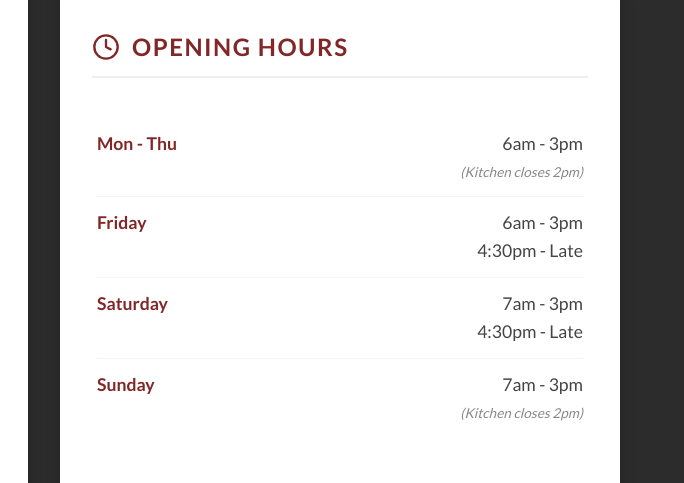
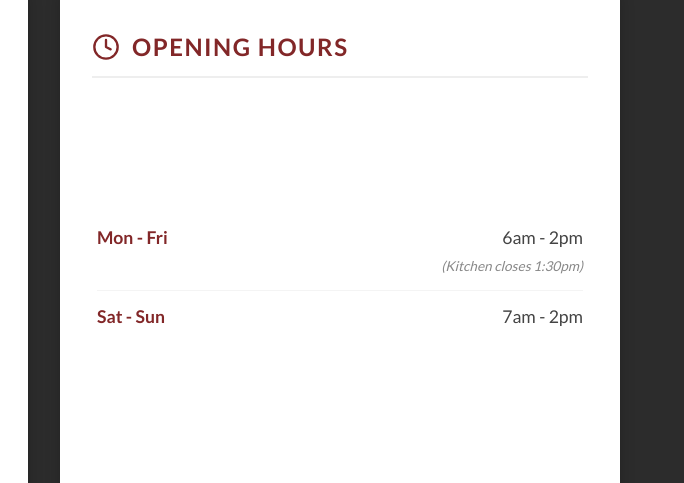
Before and after one commit to bcsamh/Bobby-s-New-Farm, a plain HTML site: page index.html in a window 1280 px wide. Shown: the part 840-1323 px from the top of the page, 596-1280 px from the left. Drawn offline with Linux system fonts and the light colour scheme.

Commit message:
Update opening hours from Mon-Thu to Mon-Fri

```diff
--- a/index.html
+++ b/index.html
@@ -535,31 +535,16 @@
                 </h3>
                 <div class="hours-container">
                     <div class="hours-row">
-                        <span class="hours-day">Mon - Thu</span>
+                        <span class="hours-day">Mon - Fri</span>
                         <div class="hours-time">
-                            6am - 3pm
-                            <span class="kitchen-note">(Kitchen closes 2pm)</span>
+                            6am - 2pm
+                            <span class="kitchen-note">(Kitchen closes 1:30pm)</span>
                         </div>
                     </div>
                     <div class="hours-row">
-                        <span class="hours-day">Friday</span>
+                        <span class="hours-day">Sat - Sun</span>
                         <div class="hours-time">
-                            6am - 3pm<br>
-                            4:30pm - Late
-                        </div>
-                    </div>
-                    <div class="hours-row">
-                        <span class="hours-day">Saturday</span>
-                        <div class="hours-time">
-                            7am - 3pm<br>
-                            4:30pm - Late
-                        </div>
-                    </div>
-                    <div class="hours-row">
-                        <span class="hours-day">Sunday</span>
-                        <div class="hours-time">
-                            7am - 3pm
-                            <span class="kitchen-note">(Kitchen closes 2pm)</span>
+                            7am - 2pm
                         </div>
                     </div>
                 </div>
```
